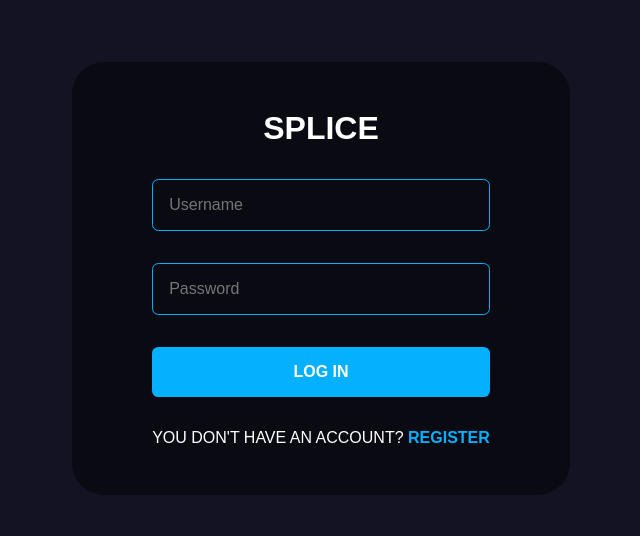
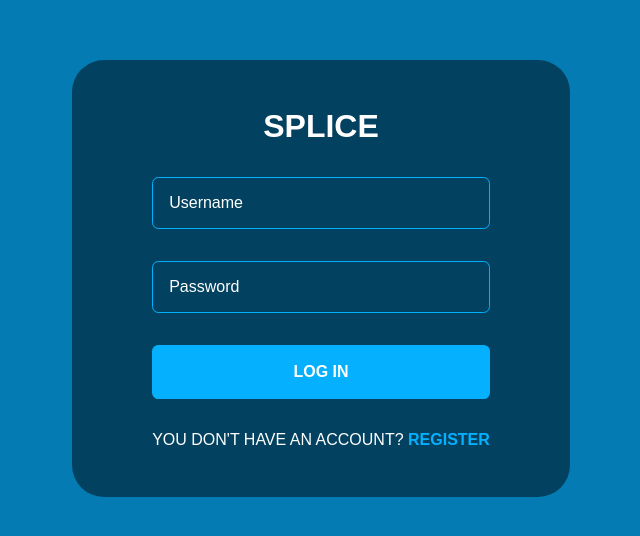
Before and after one commit to cruzito-rar/splice, a React (Create React App) app in the folder public/: page /login in a window 1280 px wide. Shown: the part 122-658 px from the top of the page, without its empty margins (319-959 px from the left). Built offline with nearby package versions, Linux system fonts and the light colour scheme.

Commit message:
Colors updated

```diff
--- a/public/src/components/ChatInput.jsx
+++ b/public/src/components/ChatInput.jsx
@@ -151,7 +151,7 @@
       transition: .3s ease-in-out;
 
       &:hover {
-        background-color: #44C4FF;
+        background-color: #035880;
       }
 
       @media screen and (min-width: 720px) and (max-width: 1080px) {
--- a/public/src/components/Logout.jsx
+++ b/public/src/components/Logout.jsx
@@ -29,10 +29,10 @@
   background-color: #05B0FF;
   border: none;
   cursor: pointer;
-  transition .3s ease-in-out;
+  transition: .3s ease-in-out;
 
   &:hover {
-    background-color: #44C4FF;
+    background-color: #035880;
   }
 
   svg {
--- a/public/src/views/Login.jsx
+++ b/public/src/views/Login.jsx
@@ -94,7 +94,7 @@
   justify-content: center;
   gap: 1rem;
   align-items: center;
-  background-color: #131324;
+  background-color: #047BB3;
 
   .brand {
     display: flex;
@@ -130,6 +130,10 @@
       border: 0.1rem solid #82D8FF;
       outline: none;
     }
+
+    &::placeholder {
+      color: #FFFFFF;
+    }
   }
 
   button {
@@ -142,9 +146,11 @@
     border-radius: 0.4rem;
     font-size: 1rem;
     text-transform: uppercase;
+    transition: .3s ease-in-out;
+    border: 2px solid #05b0ff;
 
     &:hover {
-      background-color: #05B0FF;
+      background-color: #035880;
     }
   }
 
@@ -156,6 +162,11 @@
       color: #05B0FF;
       text-decoration: none;
       font-weight: bold;
+      transition: .3s ease-in-out;
+
+      &:hover {
+        color: #047BB3;
+      }
     }
   }
 `;
```
